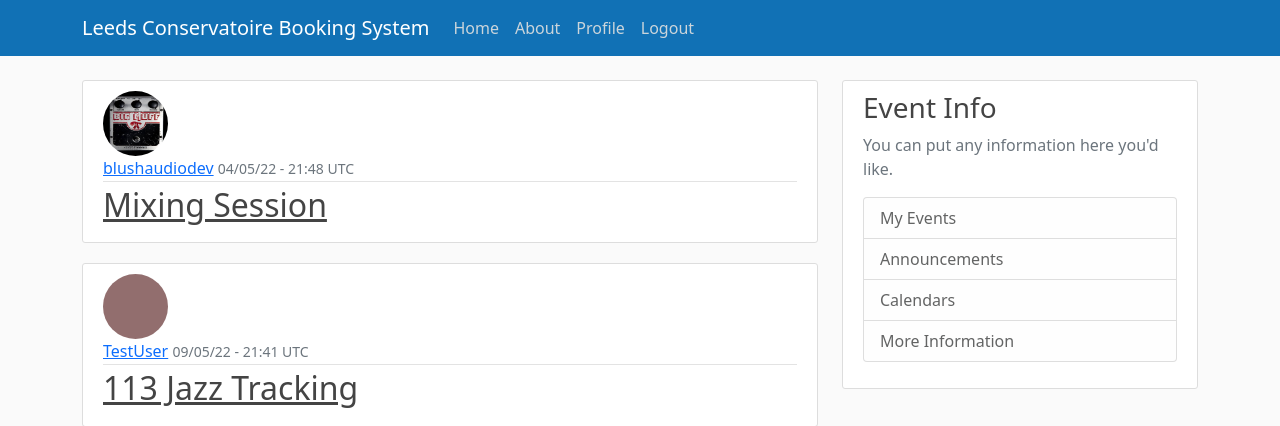
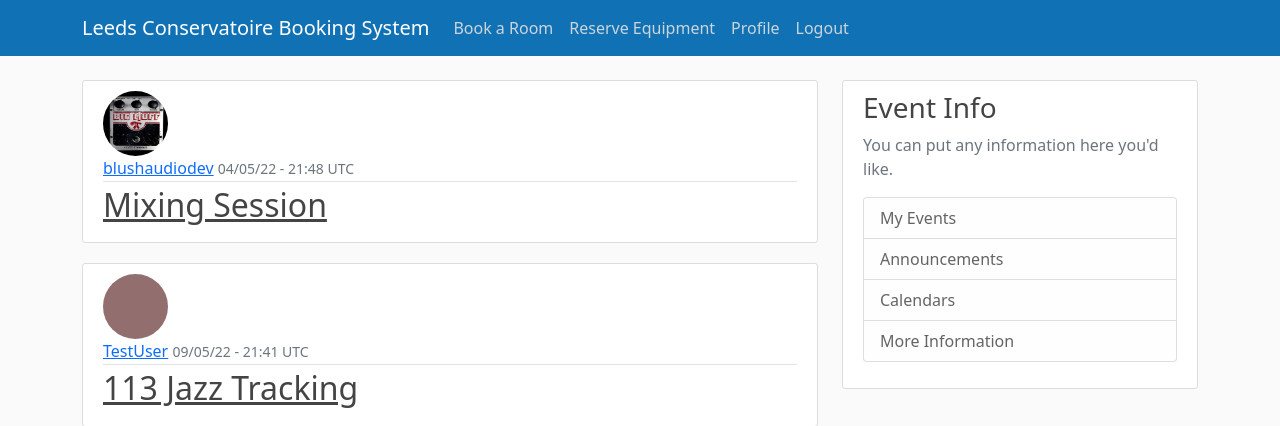
Before and after one commit to BlushAudioLab/djangobooker, a Django app: page /home/ in a window 1280 px wide. Shown: the top 426 px of the page. Run offline with Django 4.2, Linux system fonts and the light colour scheme; a user stored in the database is signed in; data comes from the database, SQL or seed files in the repository; both versions use the stored data as it was after the commit.

Commit message:
Added Book and Reserve Pages

```diff
--- a/bookingsystem/templates/base.html
+++ b/bookingsystem/templates/base.html
@@ -31,8 +31,8 @@
                 <div class="collapse navbar-collapse" id="navbarToggle">
                     <div class="navbar-nav mr-auto">
                         {% if user.is_authenticated %}
-                            <a class="nav-item nav-link" href="{% url 'bookingsystem-home' %}">Home</a>
-                            <a class="nav-item nav-link" href="{% url 'bookingsystem-about' %}">About</a>
+                            <a class="nav-item nav-link" href="{% url 'bookingsystem-bookroom' %}">Book a Room</a>
+                            <a class="nav-item nav-link" href="{% url 'bookingsystem-reservation' %}">Reserve Equipment</a>
                         {% endif %}
                     </div>
                     <!-- Navbar Right Side -->
--- a/bookingsystem/templates/about.html
+++ b/bookingsystem/templates/bookroom.html
@@ -1,4 +1,4 @@
 {% extends "base.html" %}
 {% block content %}
-    <h1>About</h1>
+    <h1>Book a Room</h1>
 {% endblock content %}
--- /dev/null
+++ b/bookingsystem/templates/reservation.html
@@ -0,0 +1,4 @@
+{% extends "base.html" %}
+{% block content %}
+    <h1>Reserve Equipment</h1>
+{% endblock content %}
--- a/bookingsystem/urls.py
+++ b/bookingsystem/urls.py
@@ -3,5 +3,6 @@ from . import views
 
 urlpatterns = [
     path('home/', views.home, name='bookingsystem-home'),
-    path('about/', views.about, name='bookingsystem-about'),
+    path('bookroom/', views.book, name='bookingsystem-bookroom'),
+    path('reservation/', views.reserve, name='bookingsystem-reservation')
 ]
--- a/bookingsystem/views.py
+++ b/bookingsystem/views.py
@@ -11,5 +11,10 @@ def home(request):
 
 
 @login_required
-def about(request):
-    return render (request,'about.html', {'title': 'About'})
+def book(request):
+    return render (request,'bookroom.html', {'title': 'Book a Room'})
+
+
+@login_required
+def reserve(request):
+    return render (request,'reservation.html', {'title': 'Reserve Equipment'})
```
Also changed, not shown: db.sqlite3.
